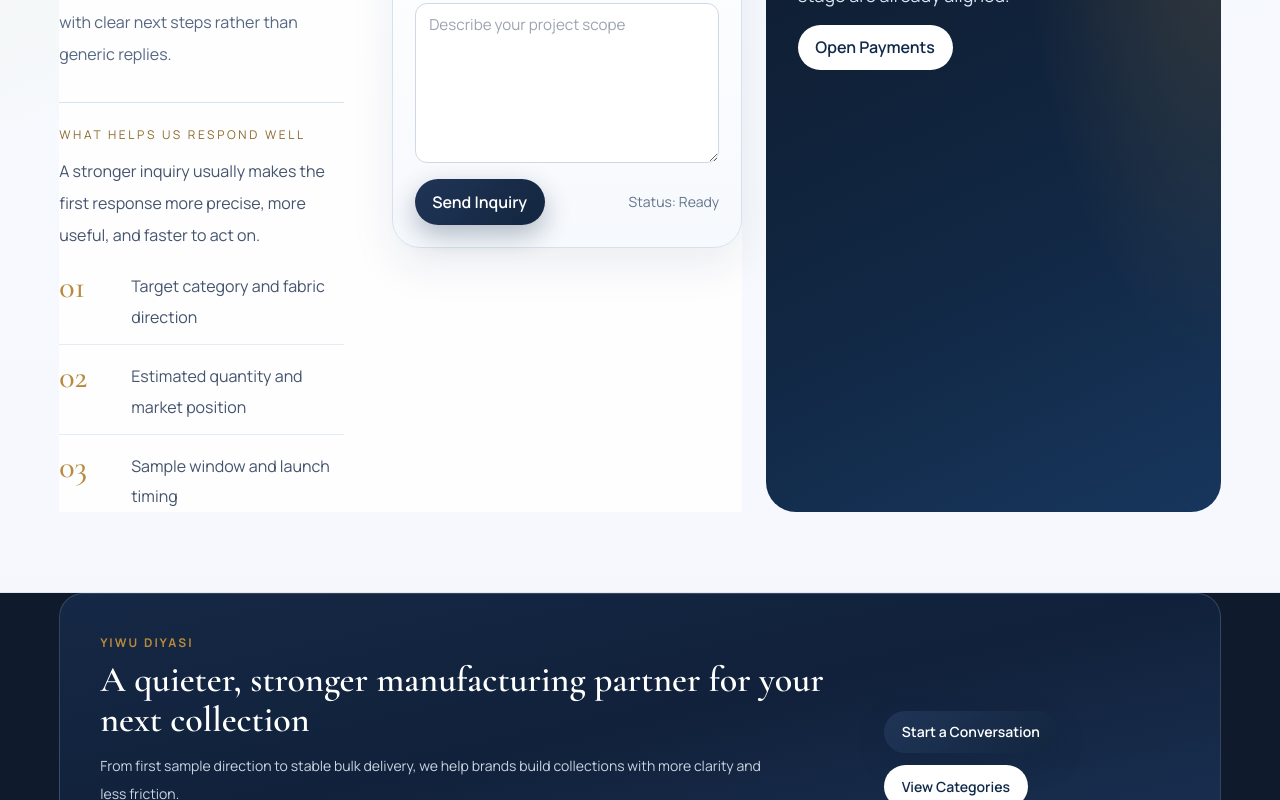
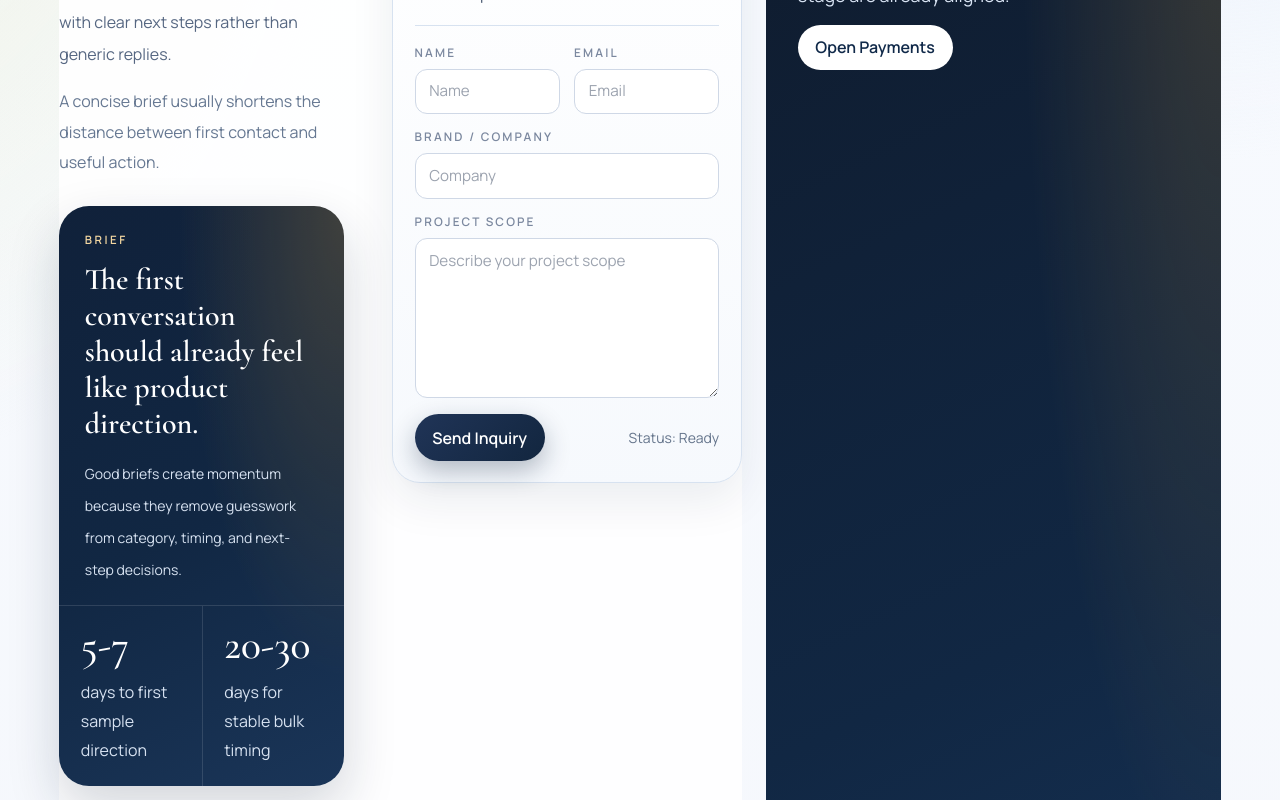
Before and after one commit to 156631890/diyasi, a Next.js app in the folder apps/web/: page /contact in a window 1280 px wide. Shown: the part 580-1380 px from the top of the page. Built offline with nearby package versions, Linux system fonts and the light colour scheme; no server answers.

Commit message:
Elevate contact brief form presentation

```diff
--- a/apps/web/app/contact/page.tsx
+++ b/apps/web/app/contact/page.tsx
@@ -15,13 +15,20 @@ export default function ContactPage() {
       title: string;
       inquiry: string;
       inquiryDesc: string;
+      inquiryNote: string;
       processTitle: string;
       processLead: string;
       process: string[];
+      formTitle: string;
+      formLead: string;
       paymentTitle: string;
       paymentDesc: string;
       paymentCta: string;
       submit: string;
+      nameLabel: string;
+      emailLabel: string;
+      companyLabel: string;
+      messageLabel: string;
       namePlaceholder: string;
       emailPlaceholder: string;
       companyPlaceholder: string;
@@ -33,6 +40,9 @@ export default function ContactPage() {
       statusFailed: string;
       leadTitle: string;
       leadDesc: string;
+      visualTitle: string;
+      visualBody: string;
+      visualMetrics: Array<{ value: string; label: string }>;
     }
   > = {
     en: {
@@ -40,13 +50,20 @@ export default function ContactPage() {
       title: "A calmer first conversation for brands planning their next collection",
       inquiry: "Project Inquiry",
       inquiryDesc: "Share category, quantity range, timing, and product priorities. We come back with clear next steps rather than generic replies.",
+      inquiryNote: "A concise brief usually shortens the distance between first contact and useful action.",
       processTitle: "What helps us respond well",
       processLead: "A stronger inquiry usually makes the first response more precise, more useful, and faster to act on.",
       process: ["Target category and fabric direction", "Estimated quantity and market position", "Sample window and launch timing"],
+      formTitle: "Brief Form",
+      formLead: "Keep it measured. A focused brief is more useful than a long message with no decision points.",
       paymentTitle: "Need to place a sample fee or launch deposit?",
       paymentDesc: "Keep consultation and payment separate. Use the dedicated payments page once scope and stage are already aligned.",
       paymentCta: "Open Payments",
       submit: "Send Inquiry",
+      nameLabel: "Name",
+      emailLabel: "Email",
+      companyLabel: "Brand / Company",
+      messageLabel: "Project Scope",
       namePlaceholder: "Name",
       emailPlaceholder: "Email",
       companyPlaceholder: "Company",
@@ -57,20 +74,33 @@ export default function ContactPage() {
       statusSubmitted: "Submitted",
       statusFailed: "Submission failed",
       leadTitle: "The best inquiries are specific, measured, and honest about stage.",
-      leadDesc: "That helps us respond with the right material direction, MOQ logic, and production timing instead of generic sales language."
+      leadDesc: "That helps us respond with the right material direction, MOQ logic, and production timing instead of generic sales language.",
+      visualTitle: "The first conversation should already feel like product direction.",
+      visualBody: "Good briefs create momentum because they remove guesswork from category, timing, and next-step decisions.",
+      visualMetrics: [
+        { value: "5-7", label: "days to first sample direction" },
+        { value: "20-30", label: "days for stable bulk timing" }
+      ]
     },
     zh: {
       lead: "联系",
       title: "为下一季系列，开始一场更清晰也更克制的沟通",
       inquiry: "项目咨询",
       inquiryDesc: "请告诉我们品类、数量区间、时间节点和产品重点，我们会给出更明确的下一步，而不是泛泛而谈。",
+      inquiryNote: "更简洁但更清楚的 brief，通常能更快把第一次联系转成真正有用的推进。",
       processTitle: "这些信息会帮助我们更快判断",
       processLead: "更完整的询盘，通常会带来更准确、更有用，也更容易推进的第一轮回应。",
       process: ["目标品类与面料方向", "预估数量与市场定位", "打样窗口与上市时间"],
+      formTitle: "项目 Brief",
+      formLead: "保持克制。一个有重点的 brief，通常比一段没有判断点的长描述更有用。",
       paymentTitle: "如果需要支付打样费或启动定金",
       paymentDesc: "请把咨询和支付动作分开。只有在范围和阶段已经明确后，再进入支付页面。",
       paymentCta: "前往支付",
       submit: "发送咨询",
+      nameLabel: "姓名",
+      emailLabel: "邮箱",
+      companyLabel: "品牌 / 公司",
+      messageLabel: "项目范围",
       namePlaceholder: "姓名",
       emailPlaceholder: "邮箱",
       companyPlaceholder: "公司名称",
@@ -81,20 +111,33 @@ export default function ContactPage() {
       statusSubmitted: "提交成功",
       statusFailed: "提交失败",
       leadTitle: "最好的询盘通常具体、克制，并且对项目阶段足够诚实。",
-      leadDesc: "这样我们才能围绕面料方向、MOQ 判断和交付节奏给出真正有用的回应，而不是标准销售话术。"
+      leadDesc: "这样我们才能围绕面料方向、MOQ 判断和交付节奏给出真正有用的回应，而不是标准销售话术。",
+      visualTitle: "第一次沟通，也应该已经带有产品方向感。",
+      visualBody: "好的 brief 之所以重要，是因为它能让品类、时间和下一步动作更少猜测、更多判断。",
+      visualMetrics: [
+        { value: "5-7", label: "天进入首轮打样方向" },
+        { value: "20-30", label: "天进入稳定大货节奏" }
+      ]
     },
     es: {
       lead: "Contacto",
       title: "Una primera conversación más clara y más serena para tu próxima colección",
       inquiry: "Consulta de Proyecto",
       inquiryDesc: "Comparte categoría, rango de volumen, timing y prioridades del producto. Respondemos con siguientes pasos claros, no con lenguaje genérico.",
+      inquiryNote: "Un brief más claro y más corto suele convertir el primer contacto en una acción útil con menos fricción.",
       processTitle: "Qué nos ayuda a responder mejor",
       processLead: "Una consulta mejor planteada suele traer una primera respuesta más precisa, más útil y más fácil de convertir en acción.",
       process: ["Categoría objetivo y dirección textil", "Volumen estimado y posición de mercado", "Ventana de muestra y fecha de lanzamiento"],
+      formTitle: "Brief del Proyecto",
+      formLead: "Mantenlo medido. Un brief enfocado suele servir más que un mensaje largo sin puntos claros de decisión.",
       paymentTitle: "¿Necesitas pagar muestra o depósito?",
       paymentDesc: "Separa consulta y pago. Usa la página de pagos solo cuando alcance y etapa ya estén claros.",
       paymentCta: "Abrir Pagos",
       submit: "Enviar Consulta",
+      nameLabel: "Nombre",
+      emailLabel: "Correo",
+      companyLabel: "Marca / Empresa",
+      messageLabel: "Alcance del Proyecto",
       namePlaceholder: "Nombre",
       emailPlaceholder: "Correo",
       companyPlaceholder: "Empresa",
@@ -105,7 +148,13 @@ export default function ContactPage() {
       statusSubmitted: "Enviado",
       statusFailed: "Error de envío",
       leadTitle: "Las mejores consultas son específicas, medidas y honestas sobre la etapa real del proyecto.",
-      leadDesc: "Eso nos permite responder con criterio sobre material, MOQ y timing, en lugar de lenguaje comercial genérico."
+      leadDesc: "Eso nos permite responder con criterio sobre material, MOQ y timing, en lugar de lenguaje comercial genérico.",
+      visualTitle: "La primera conversación ya debería sentirse como dirección de producto.",
+      visualBody: "Un buen brief genera tracción porque reduce la incertidumbre en categoría, timing y próxima decisión.",
+      visualMetrics: [
+        { value: "5-7", label: "días hacia la primera muestra" },
+        { value: "20-30", label: "días para ritmo estable de producción" }
+      ]
     }
   };
 
@@ -170,6 +219,23 @@ export default function ContactPage() {
               <p className="kicker">{t.inquiry}</p>
               <h2 className="heading-font mt-3 text-4xl font-semibold text-[#122744]">{t.inquiry}</h2>
               <p className="mt-3 text-[#556681] leading-8">{t.inquiryDesc}</p>
+              <p className="contact-inquiry-note">{t.inquiryNote}</p>
+
+              <div className="contact-visual-anchor">
+                <div className="contact-visual-copy">
+                  <p className="contact-visual-kicker">Brief</p>
+                  <h3 className="heading-font text-3xl font-semibold text-white">{t.visualTitle}</h3>
+                  <p className="mt-4 text-sm leading-8 text-[#d7e2f1]">{t.visualBody}</p>
+                </div>
+                <div className="contact-visual-metrics">
+                  {t.visualMetrics.map((item) => (
+                    <div key={item.label} className="contact-visual-metric">
+                      <p className="contact-visual-value">{item.value}</p>
+                      <p className="contact-visual-label">{item.label}</p>
+                    </div>
+                  ))}
+                </div>
+              </div>
 
               <div className="contact-process-block">
                 <p className="text-xs uppercase tracking-[0.22em] text-[#8b6a2c]">{t.processTitle}</p>
@@ -186,11 +252,27 @@ export default function ContactPage() {
             </div>
 
             <form className="contact-form-card" onSubmit={onSubmit}>
+              <div className="contact-form-head">
+                <p className="kicker">{t.formTitle}</p>
+                <p className="mt-3 text-[#44546d] leading-8">{t.formLead}</p>
+              </div>
               <div className="contact-form-grid">
-                <input className="input" placeholder={t.namePlaceholder} required value={form.name} onChange={(e) => setForm({ ...form, name: e.target.value })} />
-                <input className="input" placeholder={t.emailPlaceholder} type="email" required value={form.email} onChange={(e) => setForm({ ...form, email: e.target.value })} />
-                <input className="input contact-form-span" placeholder={t.companyPlaceholder} value={form.company} onChange={(e) => setForm({ ...form, company: e.target.value })} />
-                <textarea className="input min-h-40 contact-form-span" placeholder={t.messagePlaceholder} required value={form.message} onChange={(e) => setForm({ ...form, message: e.target.value })} />
+                <label className="contact-field">
+                  <span className="contact-field-label">{t.nameLabel}</span>
+                  <input className="input" placeholder={t.namePlaceholder} required value={form.name} onChange={(e) => setForm({ ...form, name: e.target.value })} />
+                </label>
+                <label className="contact-field">
+                  <span className="contact-field-label">{t.emailLabel}</span>
+                  <input className="input" placeholder={t.emailPlaceholder} type="email" required value={form.email} onChange={(e) => setForm({ ...form, email: e.target.value })} />
+                </label>
+                <label className="contact-field contact-form-span">
+                  <span className="contact-field-label">{t.companyLabel}</span>
+                  <input className="input" placeholder={t.companyPlaceholder} value={form.company} onChange={(e) => setForm({ ...form, company: e.target.value })} />
+                </label>
+                <label className="contact-field contact-form-span">
+                  <span className="contact-field-label">{t.messageLabel}</span>
+                  <textarea className="input min-h-40" placeholder={t.messagePlaceholder} required value={form.message} onChange={(e) => setForm({ ...form, message: e.target.value })} />
+                </label>
               </div>
               <input type="text" className="hidden" tabIndex={-1} autoComplete="off" value={form.website} onChange={(e) => setForm({ ...form, website: e.target.value })} />
               <div className="contact-form-actions">
--- a/apps/web/app/globals.css
+++ b/apps/web/app/globals.css
@@ -475,6 +475,64 @@ a {
   padding-right: 1rem;
 }
 
+.contact-inquiry-note {
+  margin-top: 1rem;
+  max-width: 34rem;
+  color: #667892;
+  line-height: 1.9;
+}
+
+.contact-visual-anchor {
+  margin-top: 1.75rem;
+  border-radius: 30px;
+  background:
+    radial-gradient(100% 140% at 100% 0%, rgba(184, 138, 59, 0.28) 0, transparent 58%),
+    linear-gradient(155deg, #10213a 0%, #112743 54%, #1a3558 100%);
+  box-shadow: 0 22px 52px rgba(16, 33, 58, 0.18);
+  overflow: hidden;
+}
+
+.contact-visual-copy {
+  padding: 1.6rem 1.6rem 1.2rem;
+}
+
+.contact-visual-kicker {
+  margin: 0 0 0.85rem;
+  font-size: 0.72rem;
+  font-weight: 600;
+  letter-spacing: 0.22em;
+  text-transform: uppercase;
+  color: #f3d7a1;
+}
+
+.contact-visual-metrics {
+  display: grid;
+  grid-template-columns: repeat(2, minmax(0, 1fr));
+  border-top: 1px solid rgba(255, 255, 255, 0.12);
+}
+
+.contact-visual-metric {
+  padding: 1.2rem 1.35rem 1.35rem;
+}
+
+.contact-visual-metric + .contact-visual-metric {
+  border-left: 1px solid rgba(255, 255, 255, 0.12);
+}
+
+.contact-visual-value {
+  margin: 0;
+  font-family: var(--font-heading), Georgia, serif;
+  font-size: 2.6rem;
+  line-height: 1;
+  color: #fff;
+}
+
+.contact-visual-label {
+  margin: 0.7rem 0 0;
+  color: #d7e2f1;
+  line-height: 1.8;
+}
+
 .contact-process-block {
   margin-top: 2rem;
   border-top: 1px solid #d7e2f0;
@@ -517,10 +575,29 @@ a {
   padding: 1.35rem;
 }
 
+.contact-form-head {
+  margin-bottom: 1.1rem;
+  padding-bottom: 1rem;
+  border-bottom: 1px solid #d7e2f0;
+}
+
 .contact-form-grid {
   display: grid;
   grid-template-columns: repeat(2, minmax(0, 1fr));
   gap: 0.9rem;
+}
+
+.contact-field {
+  display: grid;
+  gap: 0.45rem;
+}
+
+.contact-field-label {
+  font-size: 0.74rem;
+  font-weight: 600;
+  letter-spacing: 0.18em;
+  text-transform: uppercase;
+  color: #7b889f;
 }
 
 .contact-form-span {
@@ -639,6 +716,15 @@ a {
     padding-right: 0;
   }
 
+  .contact-visual-metrics {
+    grid-template-columns: 1fr;
+  }
+
+  .contact-visual-metric + .contact-visual-metric {
+    border-left: 0;
+    border-top: 1px solid rgba(255, 255, 255, 0.12);
+  }
+
   .contact-process-item {
     grid-template-columns: 48px minmax(0, 1fr);
   }
```
